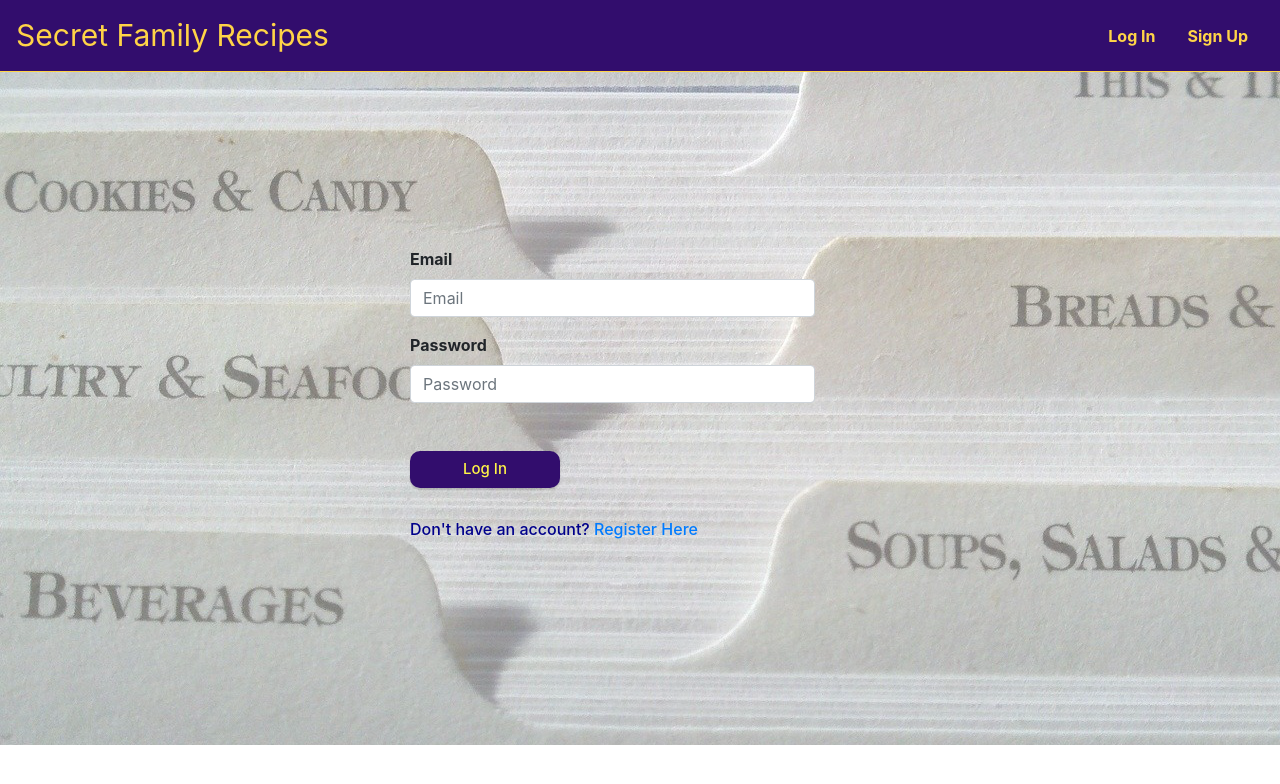
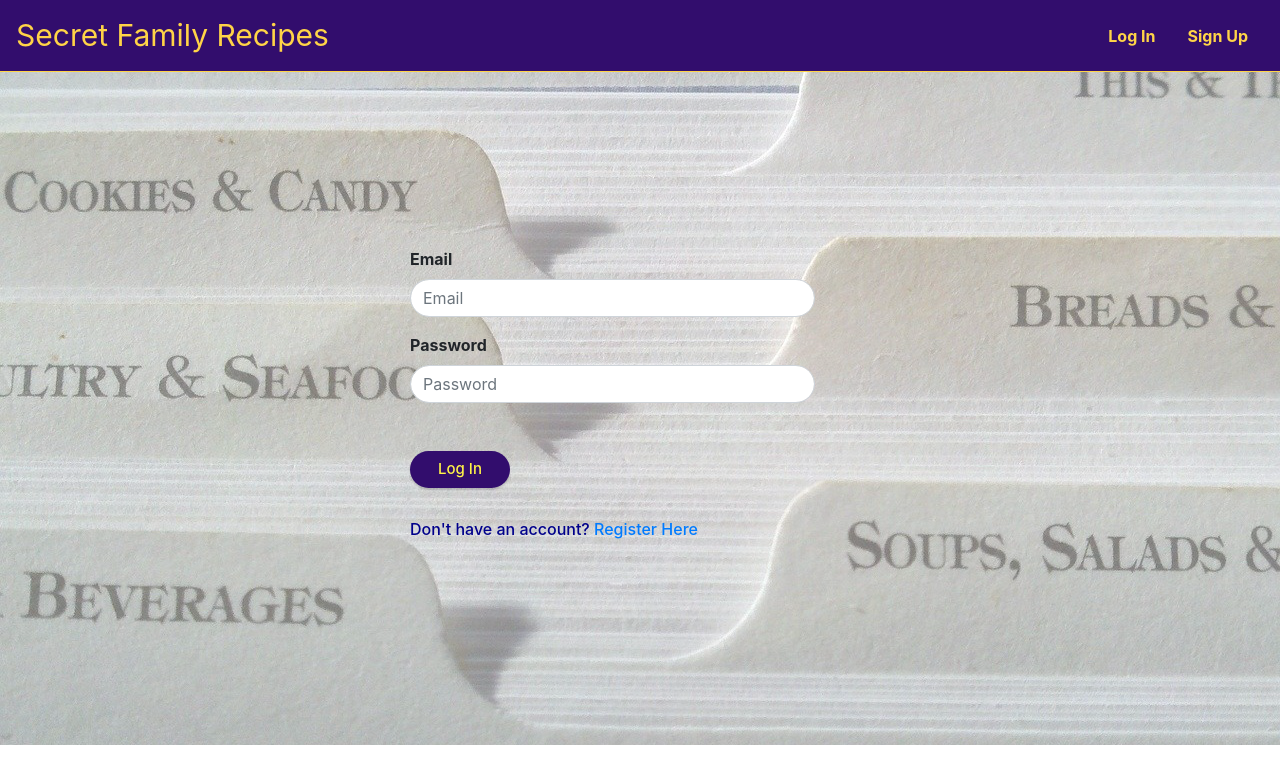
Before and after one commit to Build-Week-Secret-Family-Recipe/Front-End, a React (Create React App) app in the folder secret-recipe/: page /login in a window 1280 px wide. Shown: the top 784 px of the page. Built offline with nearby package versions, Linux system fonts and the light colour scheme.

Commit message:
fixed some styling

```diff
--- a/secret-recipe/src/components/LoginForm.js
+++ b/secret-recipe/src/components/LoginForm.js
@@ -53,7 +53,7 @@ const LoginForm = (props) => {
             <Form onSubmit={handleSubmit}>
               <FormGroup>
                 <Label for='email'>Email</Label>
-                <Input
+                <Input style={{ borderRadius: '20px' }}
                   type='text'
                   name='email'
                   id='email'
@@ -64,7 +64,7 @@ const LoginForm = (props) => {
               </FormGroup>
               <FormGroup>
                 <Label for='password'>Password</Label>
-                <Input
+                <Input style={{ borderRadius: '20px' }}
                   type='password'
                   name='password'
                   id='password'
--- a/secret-recipe/src/index.css
+++ b/secret-recipe/src/index.css
@@ -69,7 +69,7 @@ input {
 }
 
 button {
-  max-width: 150px;
+  max-width: 100px;
   margin: 32px 0;
   padding: 7px 20px;
   border-style: none;
@@ -78,7 +78,7 @@ button {
   font-size: 15px;
   font-weight: 500;
   color: #fff447;
-  border-radius: 10px;
+  border-radius: 20px;
   cursor: pointer;
   outline: none;
   -webkit-appearance: none;
```
